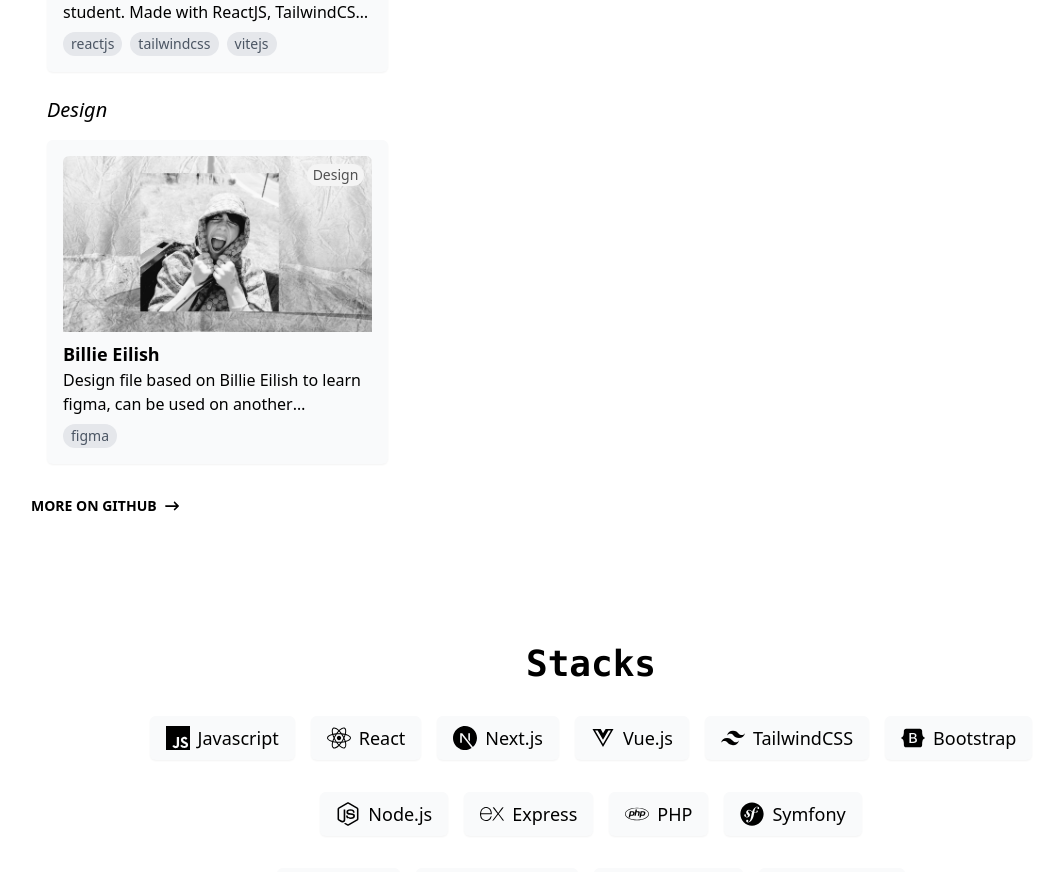
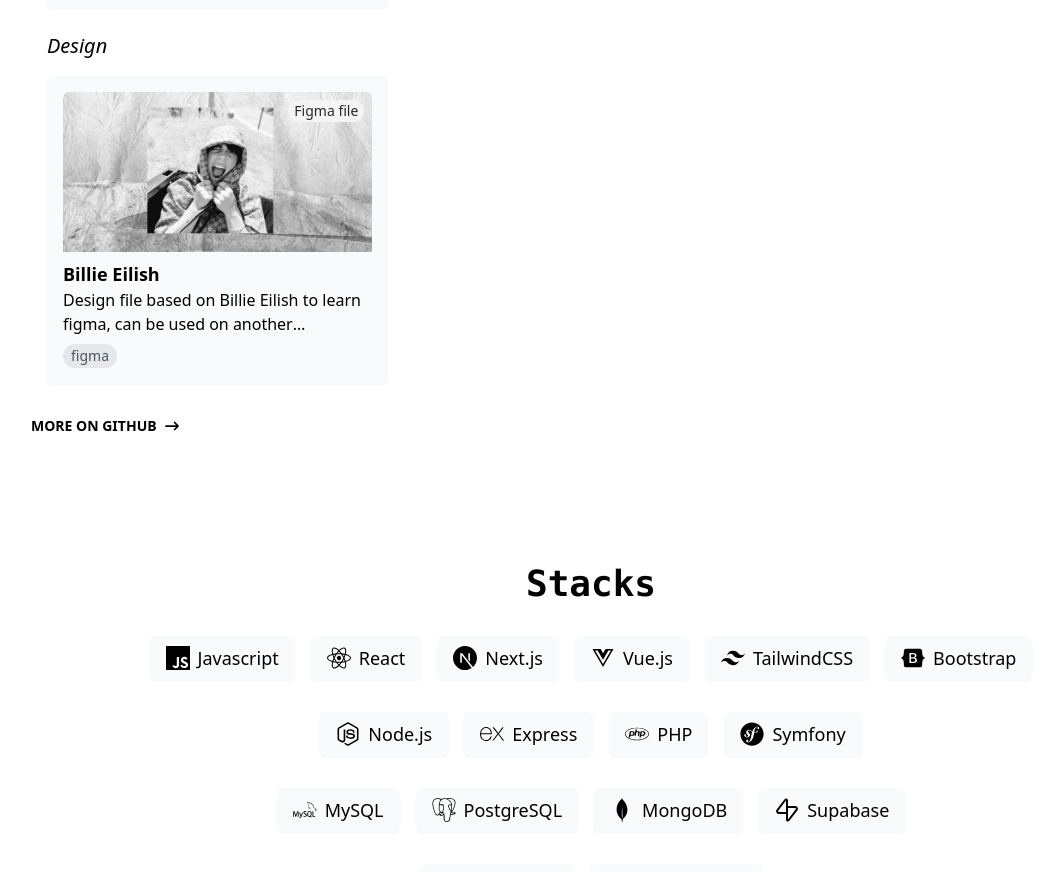
Before and after one commit to Oslonline/oslo-portfolio, a React (Vite) app: page / in a window 1280 px wide. Shown: the part 3144-4016 px from the top of the page, without its empty margins (49-1096 px from the left). Built offline with nearby package versions, Linux system fonts and the light colour scheme.

Commit message:
fix: minor styling changes

```diff
--- a/src/components/ProjectsCard.jsx
+++ b/src/components/ProjectsCard.jsx
@@ -12,7 +12,10 @@
 
   return (
     <a href={p.link} className="group relative flex flex-col gap-2 self-start rounded-md bg-gray-50 p-4 shadow-sm duration-150 hover:shadow-md md:hover:scale-[1.02]">
-      <div className="relative h-28 lg:h-36 xl:h-44 4xl:h-56 w-full rounded-t-md bg-cover bg-center bg-no-repeat filter duration-150 group-hover:filter-none md:grayscale" style={{ backgroundImage: `url(${p.card_img_src})` }}>
+      <div
+        className="relative h-28 w-full rounded-t-md bg-cover bg-center bg-no-repeat filter duration-150 group-hover:filter-none md:grayscale lg:h-36 xl:h-40"
+        style={{ backgroundImage: `url(${p.card_img_src})` }}
+      >
         <span className={`absolute right-2 top-2 rounded-full px-1.5 py-[1px] text-sm ${getBadgeStyle(p.type)}`}>{p.type}</span>
       </div>
       <div className="flex flex-col">
--- a/src/data/projects.json
+++ b/src/data/projects.json
@@ -36,7 +36,7 @@
     "stacks": ["figma"],
     "link": "https://www.figma.com/community/file/1284299172509827157/billie-eilish-designs-album-cover",
     "card_img_src": "/projects_img/p-3.webp",
-    "type": "Design",
+    "type": "Figma file",
     "category": "Design"
   },
   {
```
